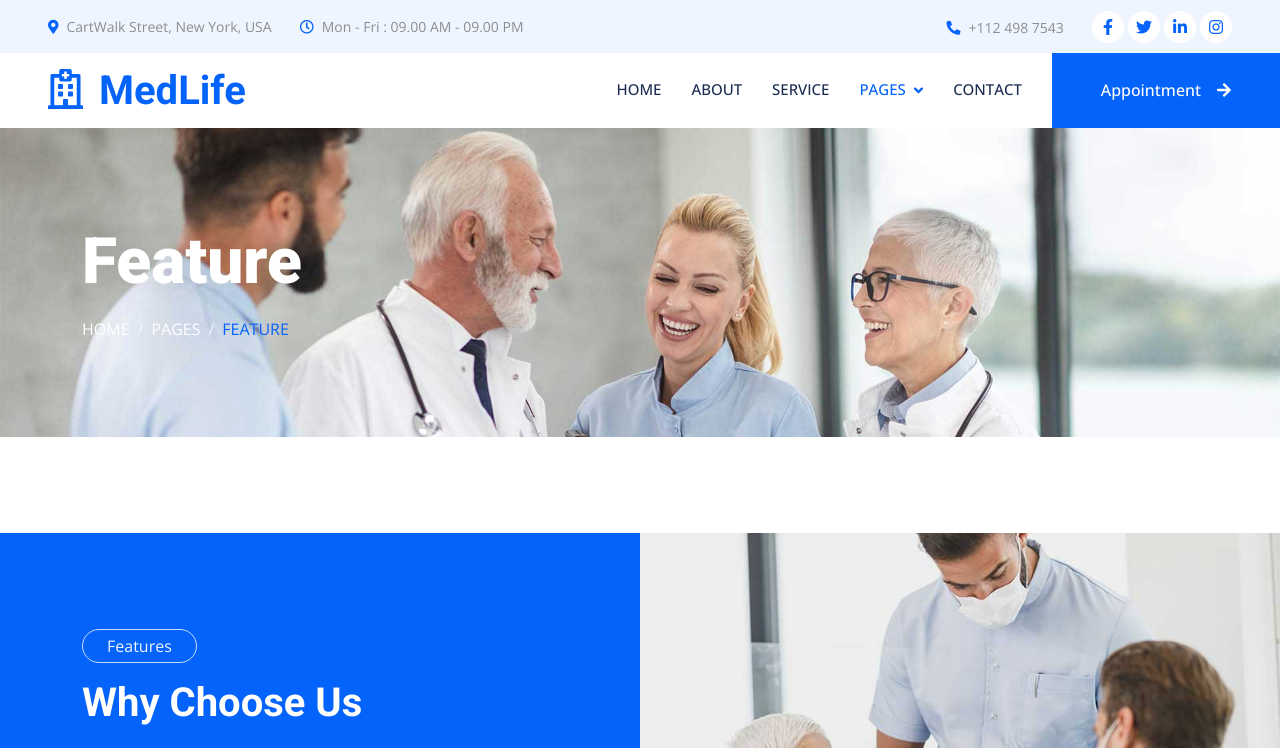
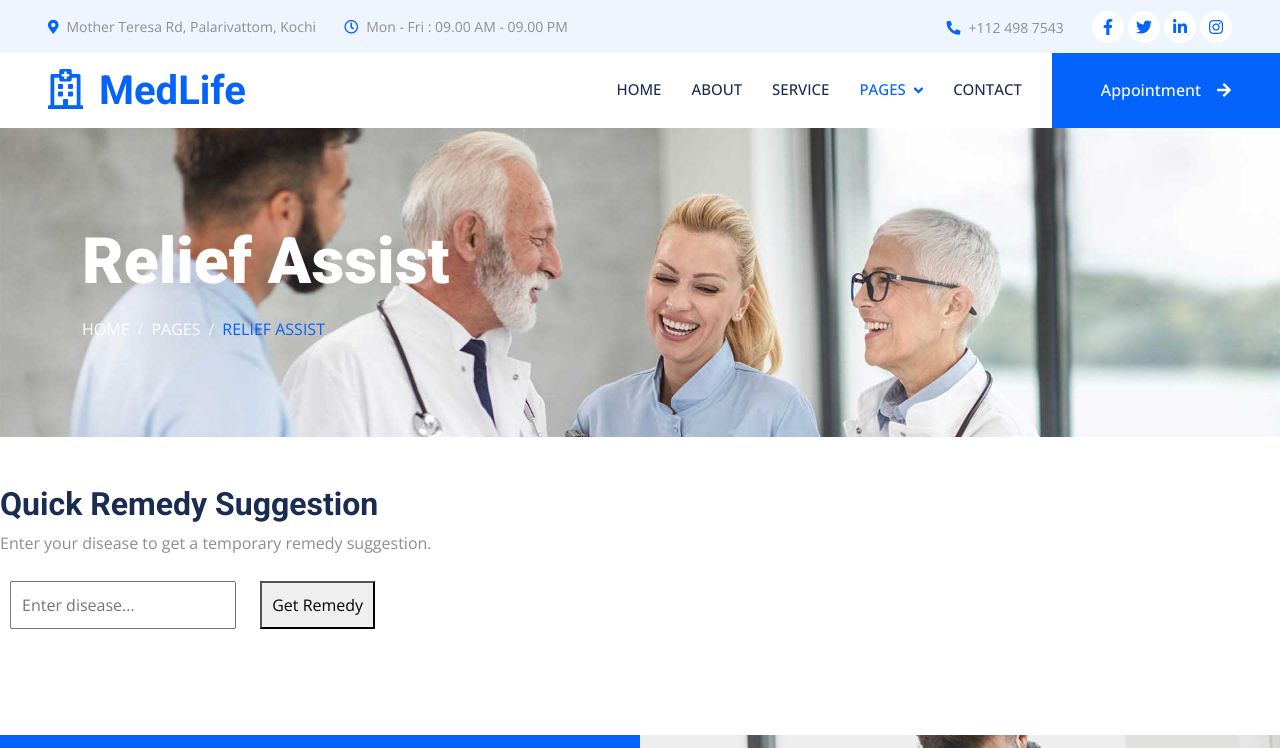
Before and after one commit to FathimaSanaTK/clinicapp, a plain HTML site: page feature.html in a window 1280 px wide. Shown: the top 748 px of the page. Drawn offline with nearby package versions, Linux system fonts and the light colour scheme.

Commit message:
updated_10_02_25_04_51

```diff
--- a/feature.html
+++ b/feature.html
@@ -30,6 +30,26 @@
 
     <!-- Template Stylesheet -->
     <link href="css/style.css" rel="stylesheet">
+
+    <!-- Quick remedy css-->
+    <style>
+        input, button {
+            padding: 10px;
+            margin: 10px;
+            font-size: 16px;
+        }
+        #remedy {
+            margin-top: 20px;
+            font-size: 18px;
+            font-weight: bold;
+            color: green;
+        }
+        #warning {
+            margin-top: 10px;
+            color: red;
+            font-size: 14px;
+        }
+    </style>
 </head>
 
 <body>
@@ -48,7 +68,7 @@
             <div class="col-lg-7 px-5 text-start">
                 <div class="h-100 d-inline-flex align-items-center py-3 me-4">
                     <small class="fa fa-map-marker-alt text-primary me-2"></small>
-                    <small>CartWalk Street, New York, USA</small>
+                    <small>Mother Teresa Rd, Palarivattom, Kochi</small>
                 </div>
                 <div class="h-100 d-inline-flex align-items-center py-3">
                     <small class="far fa-clock text-primary me-2"></small>
@@ -88,7 +108,7 @@
                 <div class="nav-item dropdown">
                     <a href="#" class="nav-link dropdown-toggle active" data-bs-toggle="dropdown">Pages</a>
                     <div class="dropdown-menu rounded-0 rounded-bottom m-0">
-                        <a href="feature.html" class="dropdown-item active">Feature</a>
+                        <a href="feature.html" class="dropdown-item active">Relief Assist</a>
                         <a href="team.html" class="dropdown-item">Our Doctor</a>
                         <a href="appointment.html" class="dropdown-item">Appointment</a>
                         <a href="testimonial.html" class="dropdown-item">Testimonial</a>
@@ -106,12 +126,12 @@
     <!-- Page Header Start -->
     <div class="container-fluid page-header py-5 mb-5 wow fadeIn" data-wow-delay="0.1s">
         <div class="container py-5">
-            <h1 class="display-3 text-white mb-3 animated slideInDown">Feature</h1>
+            <h1 class="display-3 text-white mb-3 animated slideInDown">Relief Assist</h1>
             <nav aria-label="breadcrumb animated slideInDown">
                 <ol class="breadcrumb text-uppercase mb-0">
                     <li class="breadcrumb-item"><a class="text-white" href="#">Home</a></li>
                     <li class="breadcrumb-item"><a class="text-white" href="#">Pages</a></li>
-                    <li class="breadcrumb-item text-primary active" aria-current="page">Feature</li>
+                    <li class="breadcrumb-item text-primary active" aria-current="page">Relief Assist</li>
                 </ol>
             </nav>
         </div>
@@ -120,6 +140,43 @@
 
 
     <!-- Feature Start -->
+
+<!-- Quich remedy section start-->
+<h2>Quick Remedy Suggestion</h2>
+<p>Enter your disease to get a temporary remedy suggestion.</p>
+<input type="text" id="diseaseInput" placeholder="Enter disease...">
+<button onclick="suggestRemedy()">Get Remedy</button>
+
+<div id="remedy"></div>
+<div id="warning"></div>
+
+<script>
+    function suggestRemedy() {
+        let disease = document.getElementById("diseaseInput").value.toLowerCase();
+        let remedyText = "";
+
+        // Simple remedy suggestions
+        let remedies = {
+            "cold": "Drink warm water with honey and lemon.",
+            "headache": "Apply a cold or warm compress to your forehead.",
+            "cough": "Gargle with salt water and drink herbal tea.",
+            "fever": "Stay hydrated and rest well.",
+            "indigestion": "Drink ginger tea or eat yogurt."
+        };
+
+        if (remedies[disease]) {
+            remedyText = `Suggested Remedy: ${remedies[disease]}`;
+        } else {
+            remedyText = "No specific remedy found. Try resting and staying hydrated.";
+        }
+
+        document.getElementById("remedy").innerText = remedyText;
+        document.getElementById("warning").innerText =
+            "⚠️ This remedy is for temporary relief. Please consult a doctor for proper medical advice.";
+    }
+</script>
+<!-- Quick remedy section end-->
+
     <div class="container-fluid bg-primary overflow-hidden px-lg-0" style="margin: 6rem 0;">
         <div class="container feature px-lg-0">
             <div class="row g-0 mx-lg-0">
@@ -187,13 +244,14 @@
     <!-- Feature End -->
 
 
+
     <!-- Footer Start -->
     <div class="container-fluid bg-dark text-light footer mt-5 pt-5 wow fadeIn" data-wow-delay="0.1s">
         <div class="container py-5">
             <div class="row g-5">
                 <div class="col-lg-3 col-md-6">
                     <h5 class="text-light mb-4">Address</h5>
-                    <p class="mb-2"><i class="fa fa-map-marker-alt me-3"></i>CartWalk Street, New York, USA</p>
+                    <p class="mb-2"><i class="fa fa-map-marker-alt me-3"></i>Mother Teresa Rd, Palarivattom, Kochi</p>
                     <p class="mb-2"><i class="fa fa-phone-alt me-3"></i>+112 498 7543</p>
                     <p class="mb-2"><i class="fa fa-envelope me-3"></i>medlifehealth@gmail.com</p>
                     <div class="d-flex pt-2">
```
Also changed, not shown: 404.html (+3 -3 lines), about.html (+2 -2 lines), appointment.html (+2 -2 lines), contact.html (+3 -3 lines), index.html (+4 -3 lines), service.html (+2 -2 lines), team.html (+2 -2 lines), testimonial.html (+2 -2 lines).
